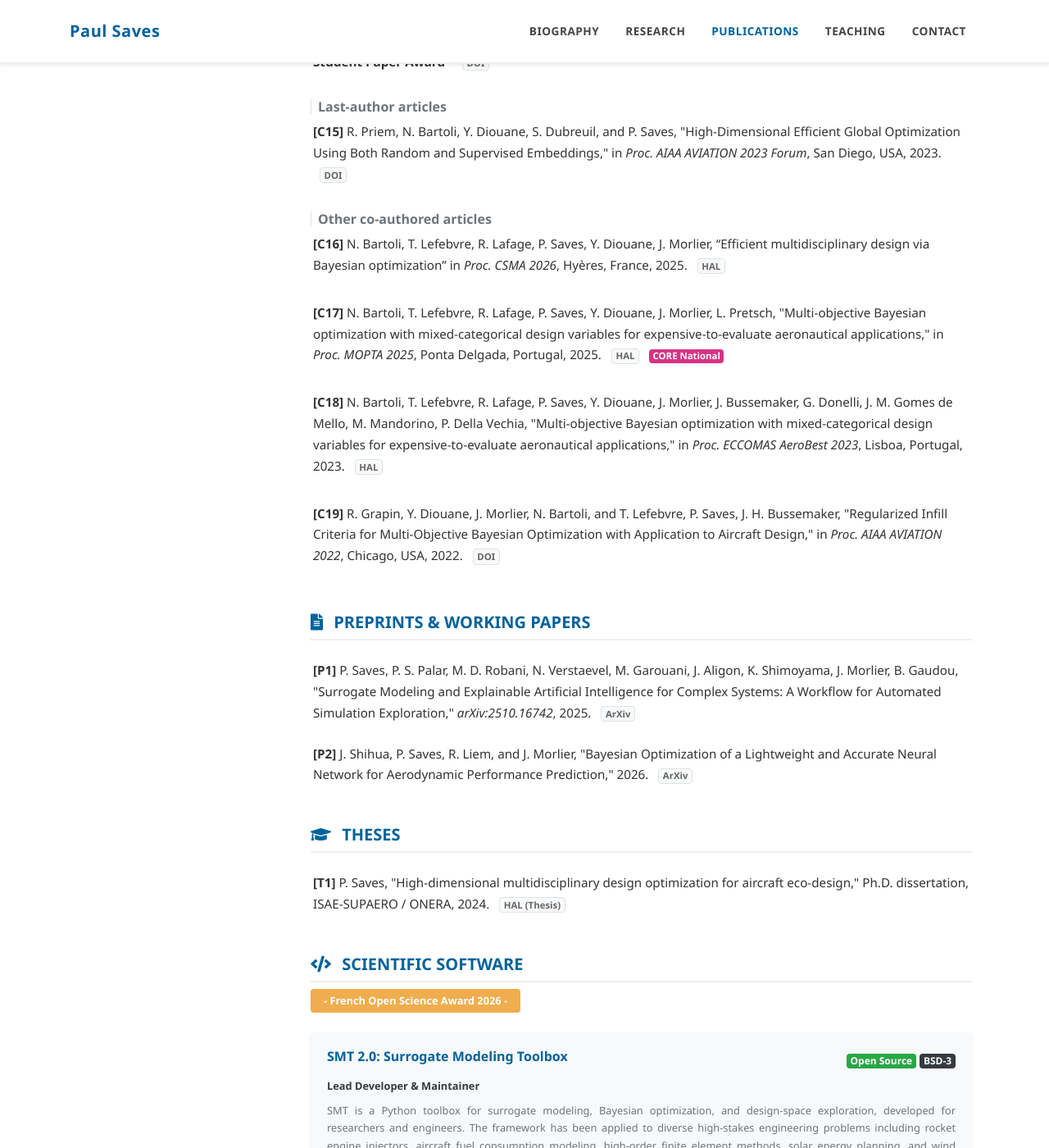
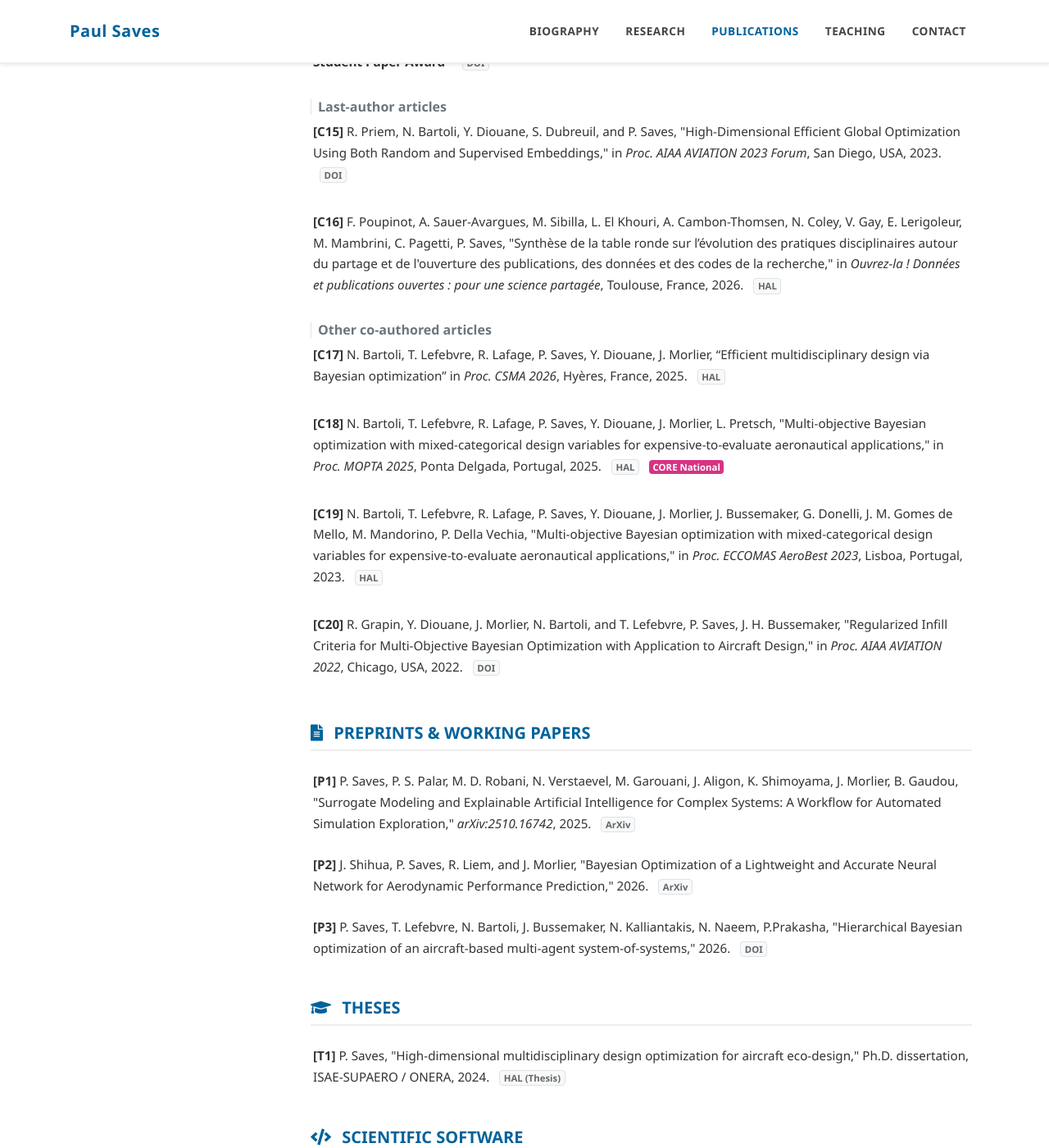
Before and after one commit to Paul-Saves/Paul-Saves.github.io, a Jekyll site: the page built from _pages/publications.md, in a window 1280 px wide and 1400 px high, scrolled down 3077 px. Shown: the whole window at 82% size. Built offline with Jekyll 4.4.1, drawn with Linux system fonts in a browser that asks for light colours; a style sheet for code colours, icons or effects is not loaded.

Commit message:
update publications

```diff
--- a/_pages/publications.md
+++ b/_pages/publications.md
@@ -179,23 +179,26 @@ title: Scientific Publications
     <span class="font-weight-bold">[C15]</span> R. Priem, N. Bartoli, Y. Diouane, S. Dubreuil, and P. Saves, "High-Dimensional Efficient Global Optimization Using Both Random and Supervised Embeddings," in <em>Proc. AIAA AVIATION 2023 Forum</em>, San Diego, USA, 2023. <a href="https://doi.org/10.2514/6.2023-4448" target="_blank" class="badge badge-light border ml-2">DOI</a>
   </div>
 
+  <div class="ieee-citation mb-4 pb-2">
+    <span class="font-weight-bold">[C16]</span> F. Poupinot, A. Sauer-Avargues, M. Sibilla, L. El Khouri, A. Cambon-Thomsen, N. Coley, V. Gay, E. Lerigoleur, M. Mambrini, C. Pagetti, P. Saves, "Synthèse de la table ronde sur l’évolution des pratiques disciplinaires autour du partage et de l'ouverture des publications, des données et des codes de la recherche," in <em>Ouvrez-la ! Données et publications ouvertes : pour une science partagée</em>, Toulouse, France, 2026. <a href="https://hal.science/hal-05707209" target="_blank" class="badge badge-light border ml-2">HAL</a>
+  </div>
 
 <h3 class="h6 text-muted mt-4 mb-2 font-weight-bold border-left pl-2">
     Other co-authored articles
 </h3>
   <div class="ieee-citation mb-4 pb-2">
-    <span class="font-weight-bold">[C16]</span>  N. Bartoli, T. Lefebvre, R. Lafage, P. Saves, Y. Diouane, J. Morlier, “Efficient multidisciplinary design via Bayesian optimization”  in <em>Proc. CSMA 2026</em>, Hyères, France, 2025. <a href="https://hal.science/hal-05636767" target="_blank" class="badge badge-light border ml-2">HAL</a> </div>
+    <span class="font-weight-bold">[C17]</span>  N. Bartoli, T. Lefebvre, R. Lafage, P. Saves, Y. Diouane, J. Morlier, “Efficient multidisciplinary design via Bayesian optimization”  in <em>Proc. CSMA 2026</em>, Hyères, France, 2025. <a href="https://hal.science/hal-05636767" target="_blank" class="badge badge-light border ml-2">HAL</a> </div>
 
 
   <div class="ieee-citation mb-4 pb-2">
-    <span class="font-weight-bold">[C17]</span> N. Bartoli, T. Lefebvre, R. Lafage, P. Saves, Y. Diouane, J. Morlier, L. Pretsch, "Multi-objective Bayesian optimization with mixed-categorical design variables for expensive-to-evaluate aeronautical applications," in <em>Proc. MOPTA 2025</em>, Ponta Delgada, Portugal, 2025. <a href="https://hal.science/hal-05616536" target="_blank" class="badge badge-light border ml-2">HAL</a> <span class="badge ml-2 text-white" style="background-color: #d63384;">CORE National</span>  </div>
+    <span class="font-weight-bold">[C18]</span> N. Bartoli, T. Lefebvre, R. Lafage, P. Saves, Y. Diouane, J. Morlier, L. Pretsch, "Multi-objective Bayesian optimization with mixed-categorical design variables for expensive-to-evaluate aeronautical applications," in <em>Proc. MOPTA 2025</em>, Ponta Delgada, Portugal, 2025. <a href="https://hal.science/hal-05616536" target="_blank" class="badge badge-light border ml-2">HAL</a> <span class="badge ml-2 text-white" style="background-color: #d63384;">CORE National</span>  </div>
 
   <div class="ieee-citation mb-4 pb-2">
-    <span class="font-weight-bold">[C18]</span> N. Bartoli, T. Lefebvre, R. Lafage, P. Saves, Y. Diouane, J. Morlier, J. Bussemaker, G. Donelli, J. M. Gomes de Mello, M. Mandorino, P. Della Vechia, "Multi-objective Bayesian optimization with mixed-categorical design variables for expensive-to-evaluate aeronautical applications," in <em>Proc. ECCOMAS AeroBest 2023</em>, Lisboa, Portugal, 2023. <a href="https://hal.science/hal-04170287" target="_blank" class="badge badge-light border ml-2">HAL</a>
+    <span class="font-weight-bold">[C19]</span> N. Bartoli, T. Lefebvre, R. Lafage, P. Saves, Y. Diouane, J. Morlier, J. Bussemaker, G. Donelli, J. M. Gomes de Mello, M. Mandorino, P. Della Vechia, "Multi-objective Bayesian optimization with mixed-categorical design variables for expensive-to-evaluate aeronautical applications," in <em>Proc. ECCOMAS AeroBest 2023</em>, Lisboa, Portugal, 2023. <a href="https://hal.science/hal-04170287" target="_blank" class="badge badge-light border ml-2">HAL</a>
   </div>
 
   <div class="ieee-citation mb-4 pb-2">
-    <span class="font-weight-bold">[C19]</span> R. Grapin, Y. Diouane, J. Morlier, N. Bartoli, and T. Lefebvre, P. Saves, J. H. Bussemaker, "Regularized Infill Criteria for Multi-Objective Bayesian Optimization with Application to Aircraft Design," in <em>Proc. AIAA AVIATION 2022</em>, Chicago, USA, 2022. <a href="https://doi.org/10.2514/6.2022-4053" target="_blank" class="badge badge-light border ml-2">DOI</a>
+    <span class="font-weight-bold">[C20]</span> R. Grapin, Y. Diouane, J. Morlier, N. Bartoli, and T. Lefebvre, P. Saves, J. H. Bussemaker, "Regularized Infill Criteria for Multi-Objective Bayesian Optimization with Application to Aircraft Design," in <em>Proc. AIAA AVIATION 2022</em>, Chicago, USA, 2022. <a href="https://doi.org/10.2514/6.2022-4053" target="_blank" class="badge badge-light border ml-2">DOI</a>
   </div>
 
 
@@ -212,6 +215,13 @@ title: Scientific Publications
   <div class="ieee-citation mb-4">
     <span class="font-weight-bold">[P2]</span> J. Shihua, P. Saves, R. Liem, and J. Morlier, "Bayesian Optimization of a Lightweight and Accurate Neural Network for Aerodynamic Performance Prediction," 2026. <a href="https://arxiv.org/abs/2503.19479" target="_blank" class="badge badge-light border ml-2">ArXiv</a>
   </div>
+
+  <div class="ieee-citation mb-4">
+    <span class="font-weight-bold">[P3]</span> P. Saves, T. Lefebvre, N. Bartoli, J. Bussemaker, N. Kalliantakis, N. Naeem, P.Prakasha, "Hierarchical Bayesian optimization of an aircraft-based multi-agent system-of-systems," 2026. <a href="https://doi.org/10.21203/rs.3.rs-10496293/v1" target="_blank" class="badge badge-light border ml-2">DOI</a>
+  </div>
+
+
+
 </section>
 
 <!-- Theses Section -->
```
